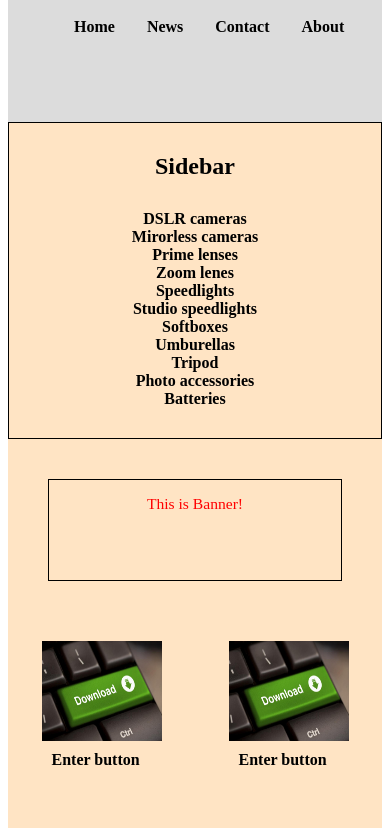
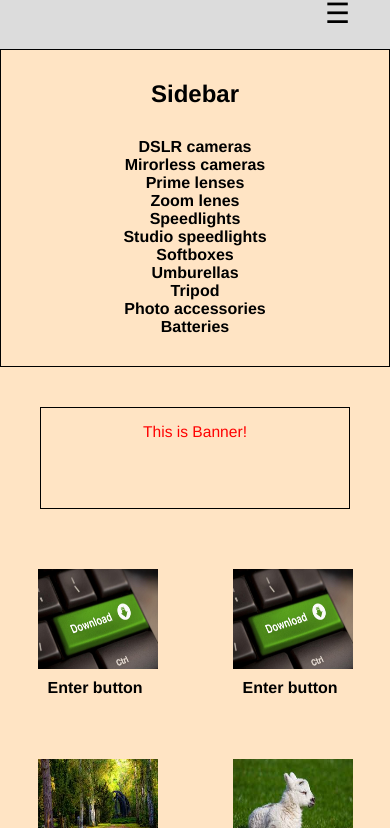
Before and after one commit to inflacijs/flex_box-layout, a plain HTML site: page index.html in a window 390 px wide. Shown: the part 101-929 px from the top of the page. Drawn offline with Linux system fonts and the light colour scheme.

Commit message:
hamburger not working very well

```diff
--- a/index.html
+++ b/index.html
@@ -12,15 +12,18 @@
     <div class="main-container">
         <header class="header positioner">
             <div class="logo">
-                <img src="/img/onlinelogomaker-021920-1631-0228-2000-transparent.png" >
+                <img src="./img/onlinelogomaker-021920-1631-0228-2000-transparent.png" >
             </div>
-            <div class="navigation">
-                <ul class="navi">
-                    <li><a href="#home">Home</a></li>
-                    <li><a href="#news">News</a></li>
-                    <li><a href="#contact">Contact</a></li>
-                    <li><a href="#about">About</a></li>
-                </ul>
+
+            <div class="nav">
+                <label for="toggle">&#9776</label>
+                <input type="checkbox" id="toggle">
+                <div class="menu">
+                    <a href="#">Business</a>
+                    <a href="#">Services</a>
+                    <a href="#">Learn more</a>
+                    <a href="#"><span>Free trial</span></a>
+                </div>
             </div>
         </header>
         <div class="main positioner">
--- a/style.css
+++ b/style.css
@@ -1,4 +1,12 @@
+html , body {
+    width:100%;
+    height:100%;
+    margin: 0;
+}
 
+html {
+    font-family: "helvetica neue", "sans-serif";
+}
 
 .positioner {
     max-width:970px;
@@ -30,39 +38,54 @@
 }
 
   /* Navigation */
-  .navigation {
+
+  .nav{
+      text-align:right;
       flex:4;
+      height:70px;
+      line-height:70px;
+      float:right;
   }
 
-  .navi {
-    list-style: none;
-    font-weight: bold;
-    height: 120px;
-    margin-top:15px;
-    margin-left: 50px;
+  .menu {
+      margin: 0 30 0 0;
+      flex:end;
+  }
 
+  .menu a {
+      clear: right;
+      text-decoration: none;
+      color:gray;
+      margin: 0 10px;
+      line-height: 70px;
   }
-  ul {
-    list-style-type: none;
-    margin: 0;
-    padding: 0;
-    overflow: hidden;
-    list-style: none;
+
+  .menu a:hover {
+
+        background-color: #111111;
+        color:white;
 
   }
 
-  .navi li {
-    display: block;
-    color: black;
-    text-align: center;
-    padding: 16px;
-    text-decoration: none;
-    float:left;
+  span {
+      color: #54D17A;
   }
-  .navi a{
-    text-decoration: none;
-    color:black;
+
+  label {
+        margin: 0 40px 0 0;
+        font-size: 28px;
+        line-height:70px;
+        display:none;
+        width:26px;
+        float:right;
+
   }
+
+  #toggle {
+
+      display:none;
+  }
+
 
   /* Logo */
   .logo {
@@ -94,6 +117,23 @@
       display:flex;
       flex-wrap: wrap;
       justify-content:space-around;
+  }
+  ul {
+    list-style-type: none;
+    margin: 0;
+    padding: 0;
+    overflow: hidden;
+    list-style: none;
+
+  }
+
+  .ul-sidebar li {
+      cursor: pointer;
+  }
+
+  .ul-sidebar li:hover {
+        background-color: #111111;
+        color:white;
   }
 
   /* Banner */
@@ -176,6 +216,34 @@ footer h3 {
     #sidebar-name, .ul-sidebar {
         text-align: center;
     }
+
+    /* Navbar for hamburger menu */
+    label {
+        display:block;
+        cursor: pointer;
+    }
+    .menu {
+        text-align: center;
+        width: 100%;
+        display:none;
+    }
+    .menu a {
+        display: block;
+        border-bottom: 1px solid #EAEAEB;
+        margin: 0
+    }
+
+
+
+
+
+
+    /* Next one allows humburger menu to be opened and closed! */
+    #toggle:checked + .menu {
+        display:block;
+    }
+
+
 }
 
 
```
